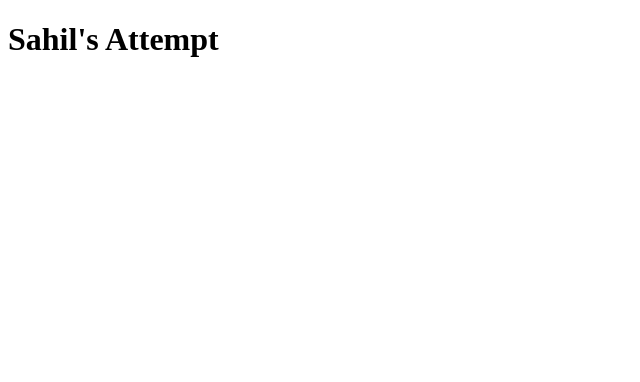
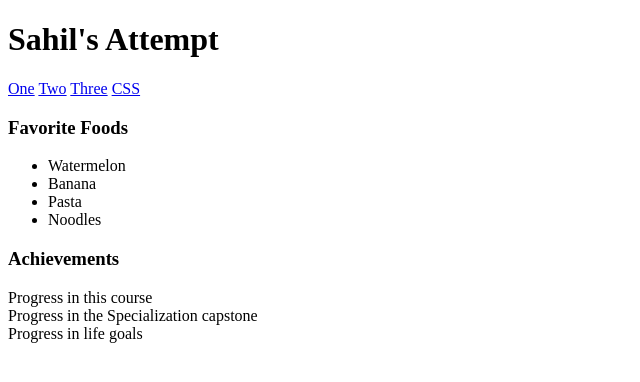
Before and after one commit to sahil1331/finalpro, a plain HTML site: page img/index.html in a window 1280 px wide. Shown: the whole page, without its empty margins (0-640 px from the left). Drawn offline with Linux system fonts and the light colour scheme.

Commit message:
added more

```diff
--- a/img/index.html
+++ b/img/index.html
@@ -6,5 +6,22 @@
     </head>
     <body>
         <p><h1>Sahil's Attempt</h1></p>
+        <nav>
+            <a href="https://www.merriam-webster.com/dictionary/one" target="_blank"> One</a>
+            <a href="https://www.merriam-webster.com/dictionary/two" target="_parent"> Two</a>
+            <a href="https://www.merriam-webster.com/dictionary/three" target="_top">Three</a>
+            <a href="stylesheet.css">CSS</a>
+        </nav>
+        <p><h3>Favorite Foods</h3></p>
+        <ul type="disc">
+            <li>Watermelon</li>
+            <li>Banana</li>
+            <li>Pasta</li>
+            <li>Noodles</li>
+        </ul>
+        <p><h3>Achievements</h3></p>
+        Progress in this course<br>
+        Progress in the Specialization capstone <br>
+        Progress in life goals <br>
     </body>
 </html>
```
